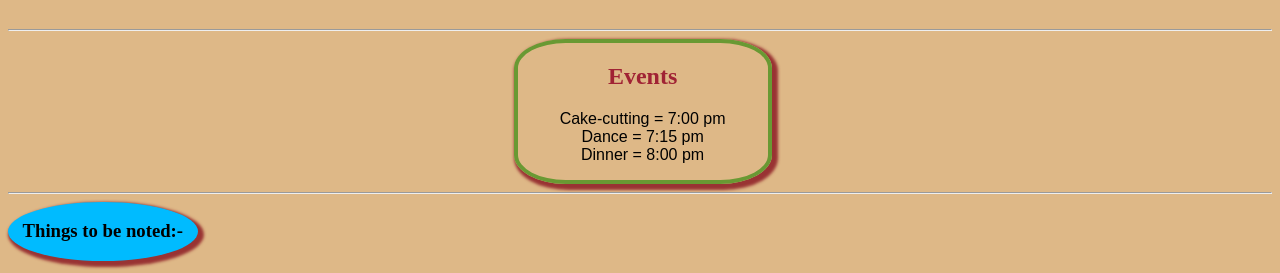
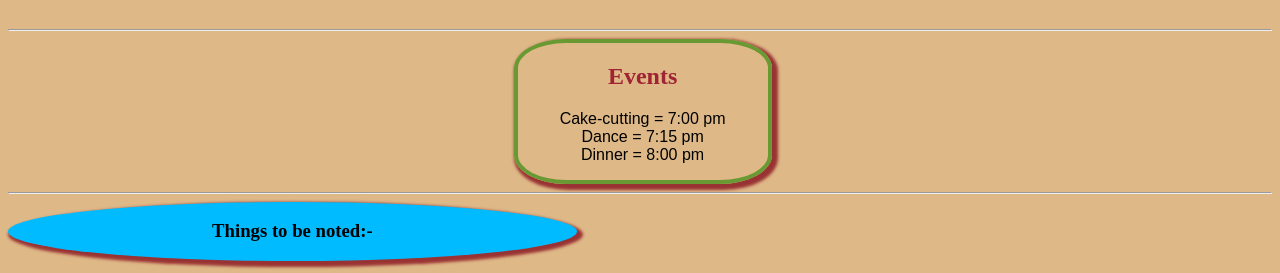
Before and after one commit to Ashmi0212/invitation, a plain HTML site: page index.html in a window 1280 px wide. Shown: the part 716-989 px from the top of the page. Drawn offline with Linux system fonts and the light colour scheme; a web font is replaced by a local one.

Commit message:
Update index.html

```diff
--- a/index.html
+++ b/index.html
@@ -57,7 +57,7 @@
 }
 .things{
     display: inline-block;
-    width: 15%;
+    width: 45%;
     background-color: rgb(0, 187, 255);
     border-radius: 50%;
     text-align: center;
```
